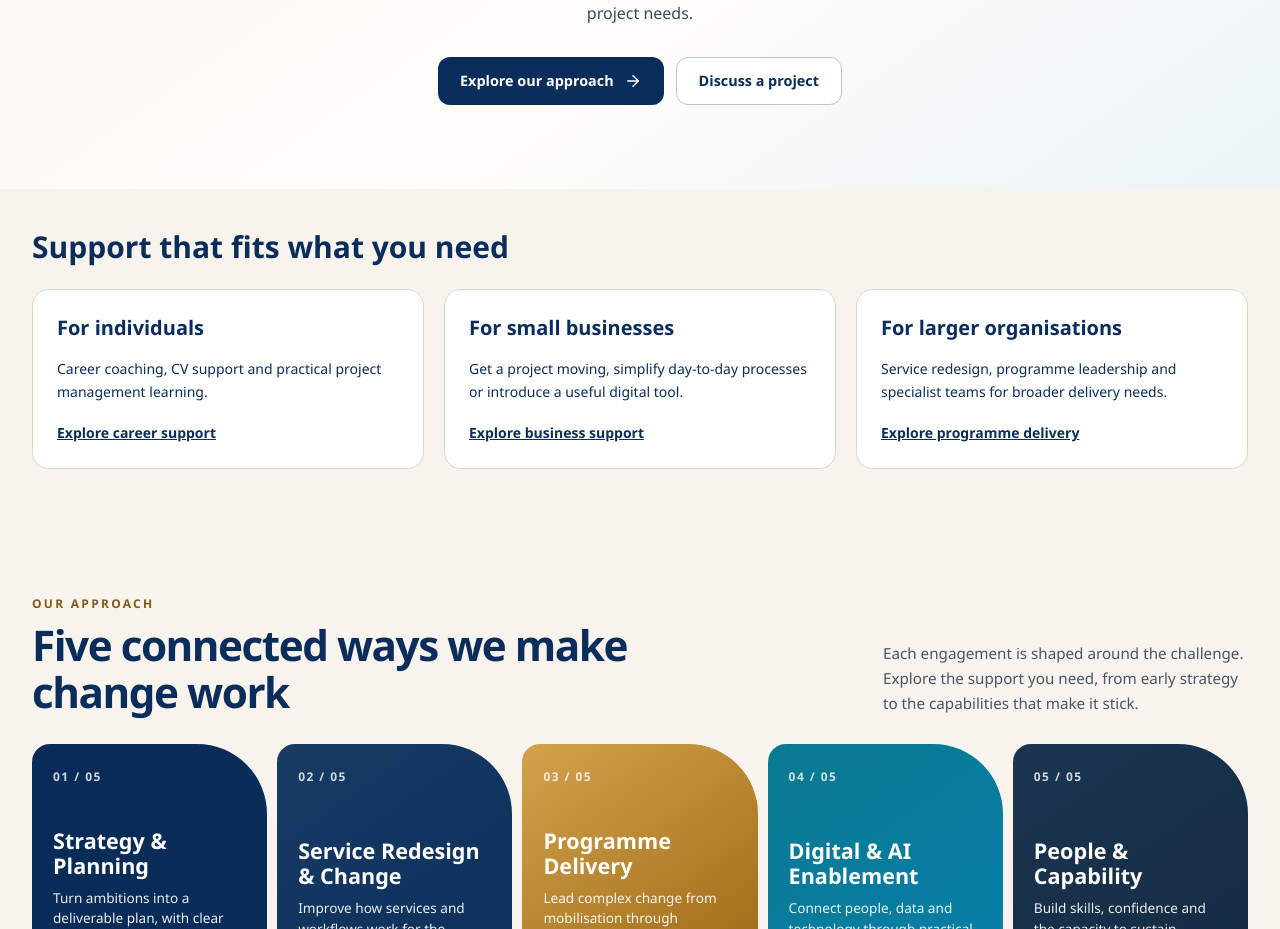
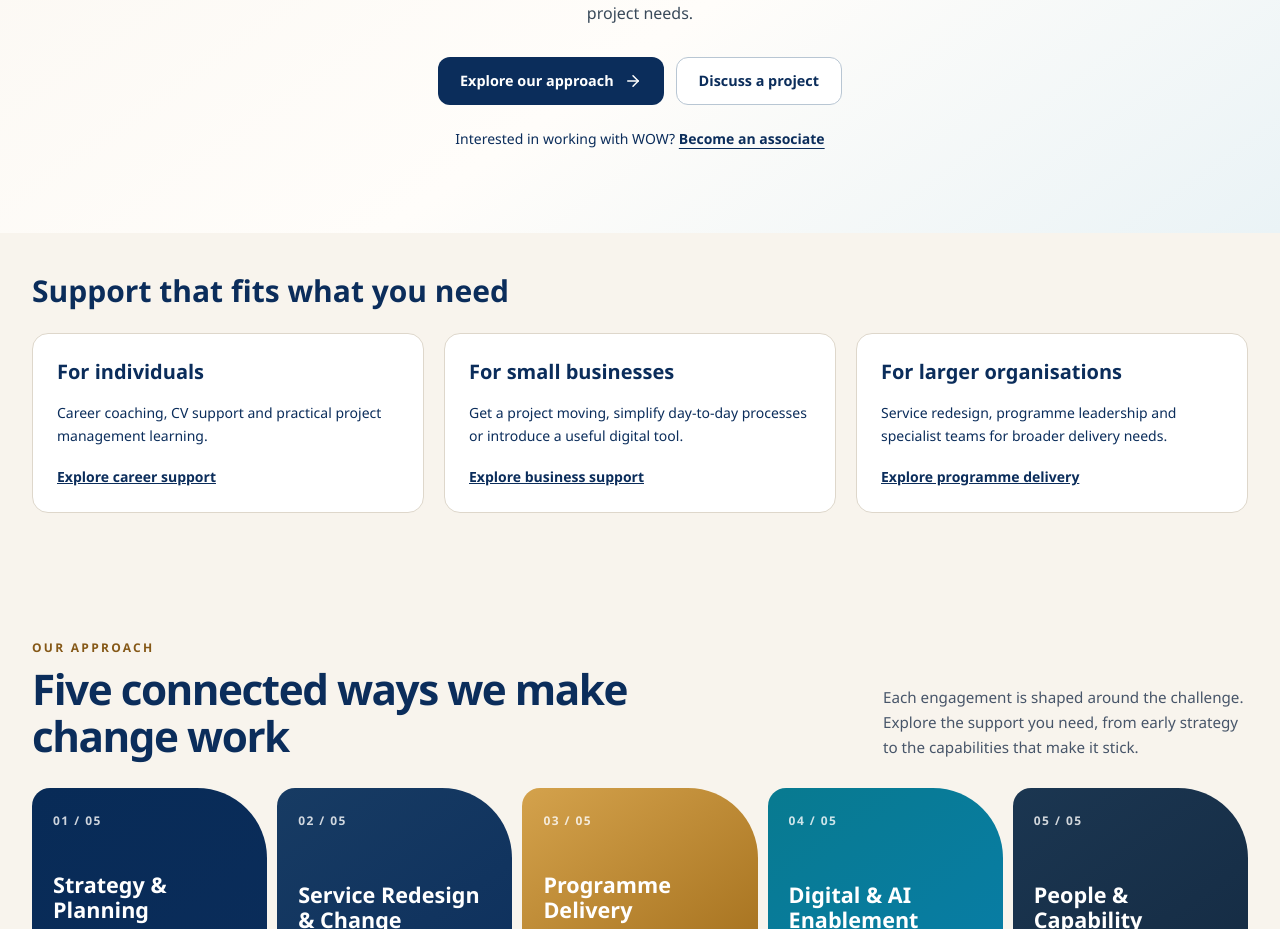
Before and after one commit to CptnMugo/WOW-Business-and-Digital, a React (Vite) app: page / in a window 1280 px wide. Shown: the part 780-1709 px from the top of the page. Built offline with nearby package versions, Linux system fonts and the light colour scheme; a web font is replaced by a local one.

Commit message:
Make associate registration accessible from homepage introduction

```diff
--- a/src/components/Version2Section.tsx
+++ b/src/components/Version2Section.tsx
@@ -35,6 +35,10 @@ export const Version2Section: React.FC<Version2Props> = ({ setActiveTab, onNavig
               <button onClick={() => navigate('consulting')} className="wbd-button wbd-button-primary">Explore our approach <ArrowRight size={18} /></button>
               <button onClick={() => contact('business-consultancy')} className="wbd-button wbd-button-secondary">Discuss a project</button>
             </div>
+            <p className="mt-6 text-sm">
+              Interested in working with WOW?{' '}
+              <a href="?page=associates" className="font-bold underline underline-offset-4 hover:text-[#1e63f3] focus-visible:outline focus-visible:outline-2 focus-visible:outline-offset-4 focus-visible:outline-[#d4a24c]">Become an associate</a>
+            </p>
           </div>
         </div>
       </section>
```
